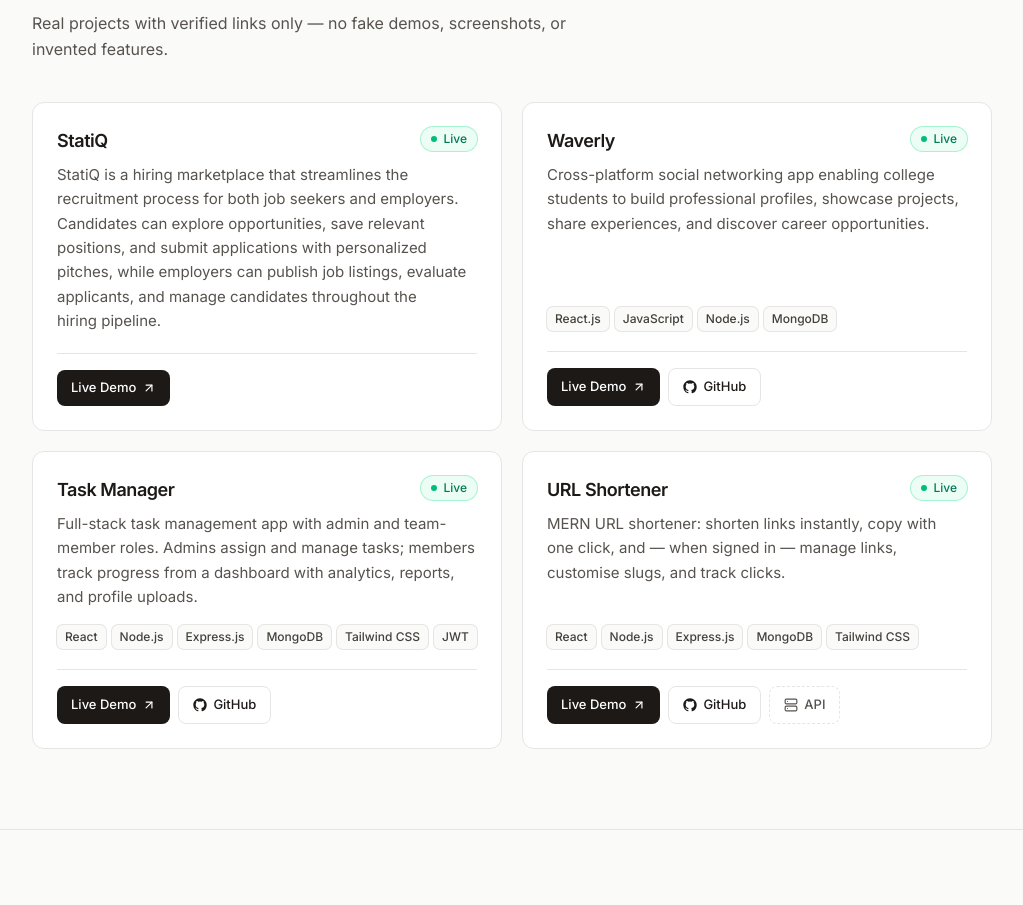
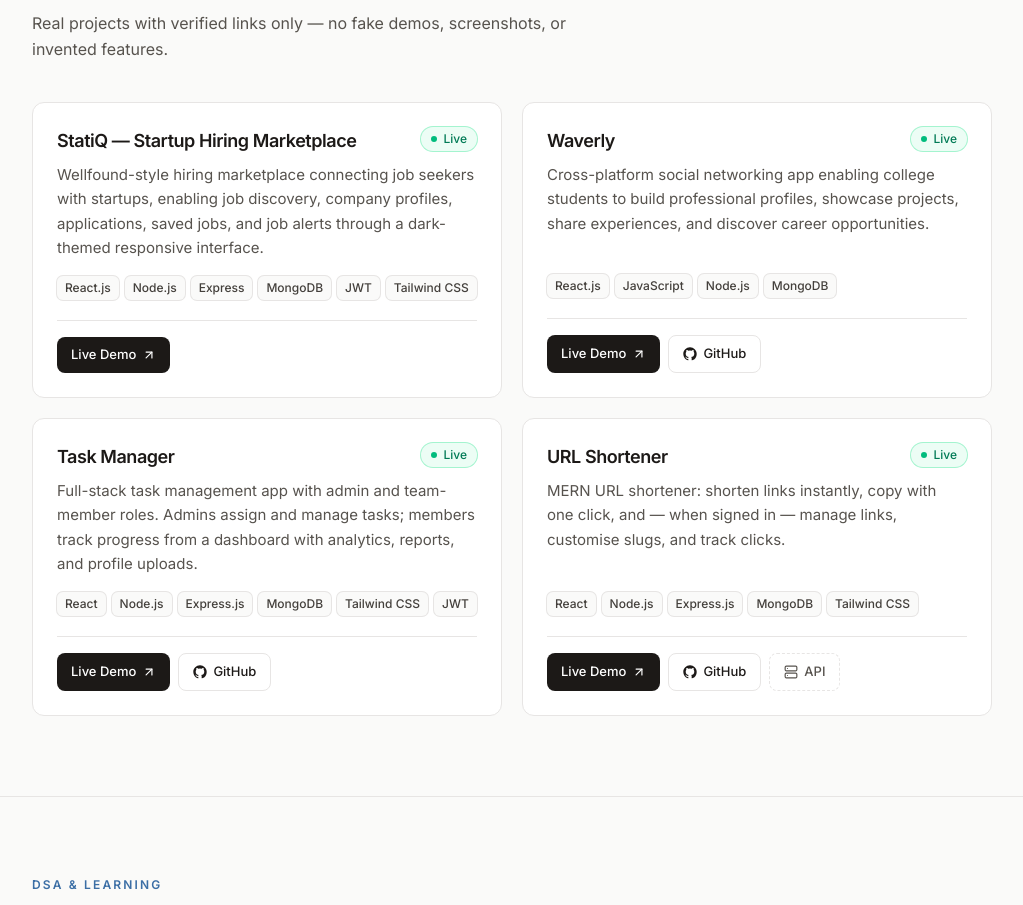
Before and after one commit to Exploring-glitch/sreeja-dey-portfolio, a React (Vite) app: page / in a window 1280 px wide. Shown: the part 2100-3005 px from the top of the page, without its empty margins (128-1151 px from the left). Built offline with nearby package versions, Linux system fonts and the light colour scheme.

Commit message:
feat: update StatiQ project details

```diff
--- a/src/data/portfolio.js
+++ b/src/data/portfolio.js
@@ -49,9 +49,17 @@ export const skillGroups = [
 
 export const projects = [
   {
-    name: "StatiQ",
+    name: "StatiQ — Startup Hiring Marketplace",
+    tagline: "Wellfound-style hiring marketplace connecting job seekers with startups",
     description:
-      "StatiQ is a hiring marketplace that streamlines the recruitment process for both job seekers and employers. Candidates can explore opportunities, save relevant positions, and submit applications with personalized pitches, while employers can publish job listings, evaluate applicants, and manage candidates throughout the hiring pipeline.",
+      "Wellfound-style hiring marketplace connecting job seekers with startups, enabling job discovery, company profiles, applications, saved jobs, and job alerts through a dark-themed responsive interface.",
+    tech: ["React.js", "Node.js", "Express", "MongoDB", "JWT", "Tailwind CSS"],
+    highlights: [
+      "Independently engineered a hiring marketplace with job discovery, company profiles, applications, saved jobs, and job alerts.",
+      "Developed JWT-based authentication with seeker/employer roles and protected routes, powering profiles, résumé uploads, notifications, and personalized dashboards.",
+      "Built employer workflows for posting and managing jobs (draft/publish/close) with an applicant pipeline (New → Shortlisted → Interview → Offer → Rejected) and rich company brand pages with logo uploads and WYSIWYG content.",
+      "Designed RESTful APIs with Express and MongoDB for jobs, applications, companies, alerts, and notifications — with input validation, rate limiting, and secured file serving.",
+    ],
     live: "https://stati-q.vercel.app/",
     status: "live",
   },
```
